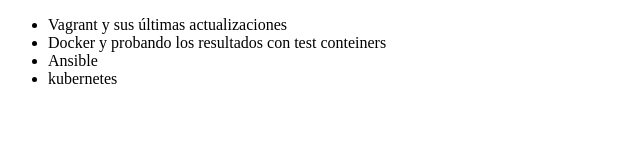
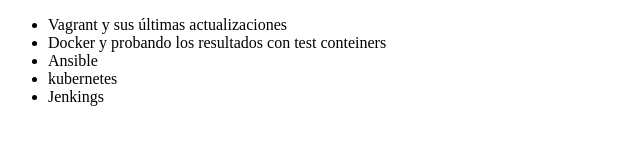
Before and after one commit to SantiagoCampos2017/OpenBootCamp, a plain HTML site: page Index.html in a window 1280 px wide. Shown: the full height of the page, 0-640 px from the left. Drawn offline with Linux system fonts and the light colour scheme.

Commit message:
Jenkings En LI

```diff
--- a/Index.html
+++ b/Index.html
@@ -10,6 +10,7 @@
          <li> Docker y probando los resultados con test conteiners </li>
          <li> Ansible </li>
          <li> kubernetes </li>
+         <li>Jenkings</li>
      </ul>
 </body>
 </html>
```
